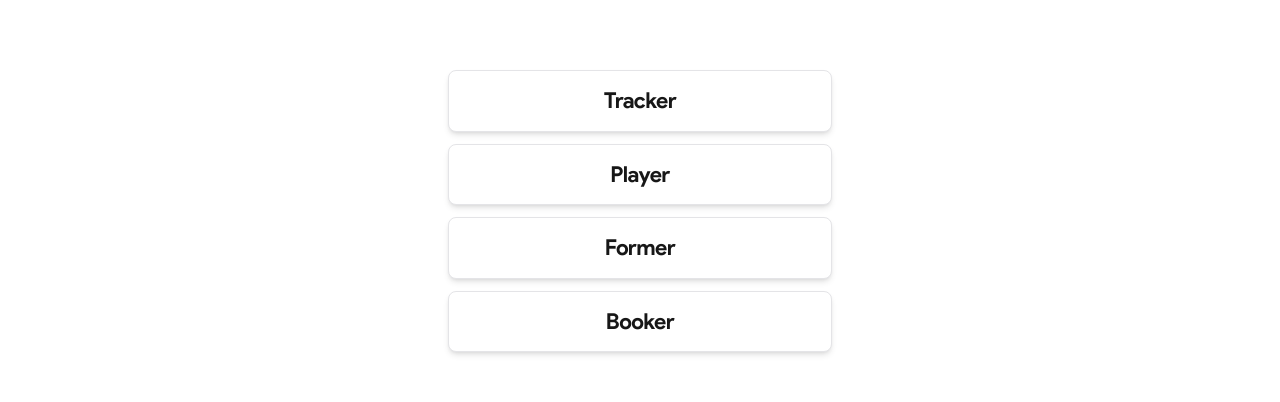
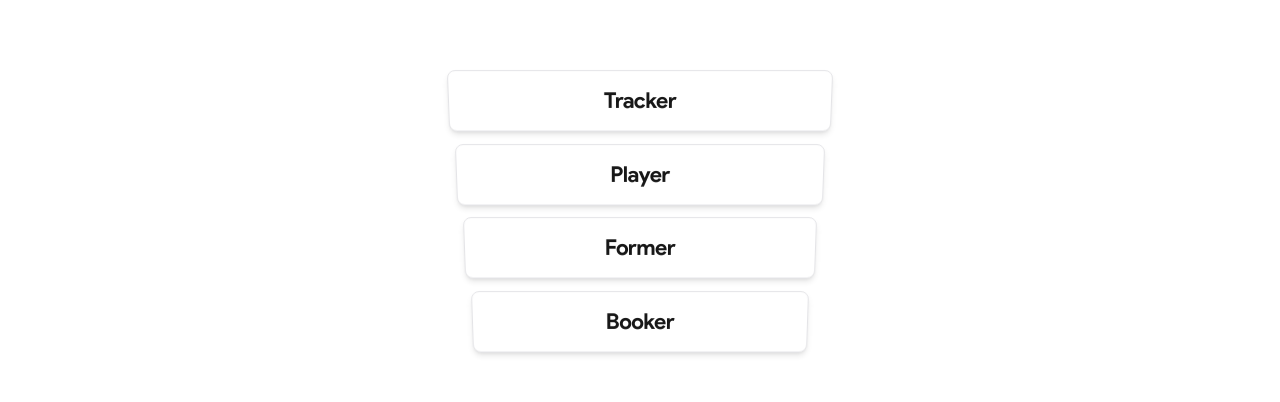
Before and after one commit to prmagana/root, a Next.js app: page / in a window 1280 px wide. Shown: the part 189-591 px from the top of the page. Built offline with nearby package versions, Linux system fonts and the light colour scheme; no server answers.

Commit message:
Tool cards step narrower down the stack and tilt back slightly

```diff
--- a/app/page.tsx
+++ b/app/page.tsx
@@ -11,10 +11,11 @@ export default function Home() {
         <Nav />
       </header>
       <main className="flex flex-1 flex-col items-center justify-center gap-3 px-4">
-        <ToolButton label="Tracker" href="https://track.tapt.so" />
-        <ToolButton label="Player" href="https://play.tapt.so" />
-        <ToolButton label="Former" href="https://form.tapt.so" />
-        <ToolButton label="Booker" href="https://book.tapt.so" />
+        {/* Each row 16px narrower than the one above. */}
+        <ToolButton label="Tracker" href="https://track.tapt.so" width="max-w-[384px]" />
+        <ToolButton label="Player" href="https://play.tapt.so" width="max-w-[368px]" />
+        <ToolButton label="Former" href="https://form.tapt.so" width="max-w-[352px]" />
+        <ToolButton label="Booker" href="https://book.tapt.so" width="max-w-[336px]" />
       </main>
       <footer className="absolute inset-x-0 bottom-0 flex justify-center p-6">
         <Socials />
--- a/app/tool-button.tsx
+++ b/app/tool-button.tsx
@@ -8,7 +8,8 @@ const press = { type: "spring", stiffness: 700, damping: 32 } as const;
 const settle = { type: "spring", stiffness: 260, damping: 26 } as const;
 
 // One card per tapt tool; the page stacks these.
-export default function ToolButton({ label, href }: { label: string; href: string }) {
+// width is a max-width class; the page steps it down the stack.
+export default function ToolButton({ label, href, width = "max-w-sm" }: { label: string; href: string; width?: string }) {
   const ref = useRef<HTMLAnchorElement>(null);
   const pressed = useRef(false);
 
@@ -24,20 +25,21 @@ export default function ToolButton({ label, href }: { label: string; href: strin
   };
 
   return (
+    // A shallow 3D tilt so the card reads as a narrow-bottomed trapezoid while keeping its rounding.
+    <div className={`w-full ${width} [transform:perspective(700px)_rotateX(-8deg)]`}>
     <a
       ref={ref}
       href={href}
-
-
       onPointerDown={down}
       onPointerUp={up}
       onPointerCancel={up}
       onPointerLeave={up}
       draggable={false}
       // No transition: hover snaps so moving between buttons stays crisp.
-      className="w-full max-w-sm select-none rounded-lg border border-zinc-200 bg-white px-6 py-4 text-center text-[22px] font-semibold leading-tight tracking-tight shadow-md hover:border-zinc-300 hover:bg-zinc-50"
+      className={`block w-full select-none rounded-lg border border-zinc-200 bg-white px-6 py-4 text-center text-[22px] font-semibold leading-tight tracking-tight shadow-md hover:border-zinc-300 hover:bg-zinc-50`}
     >
       {label}
     </a>
+    </div>
   );
 }
```
